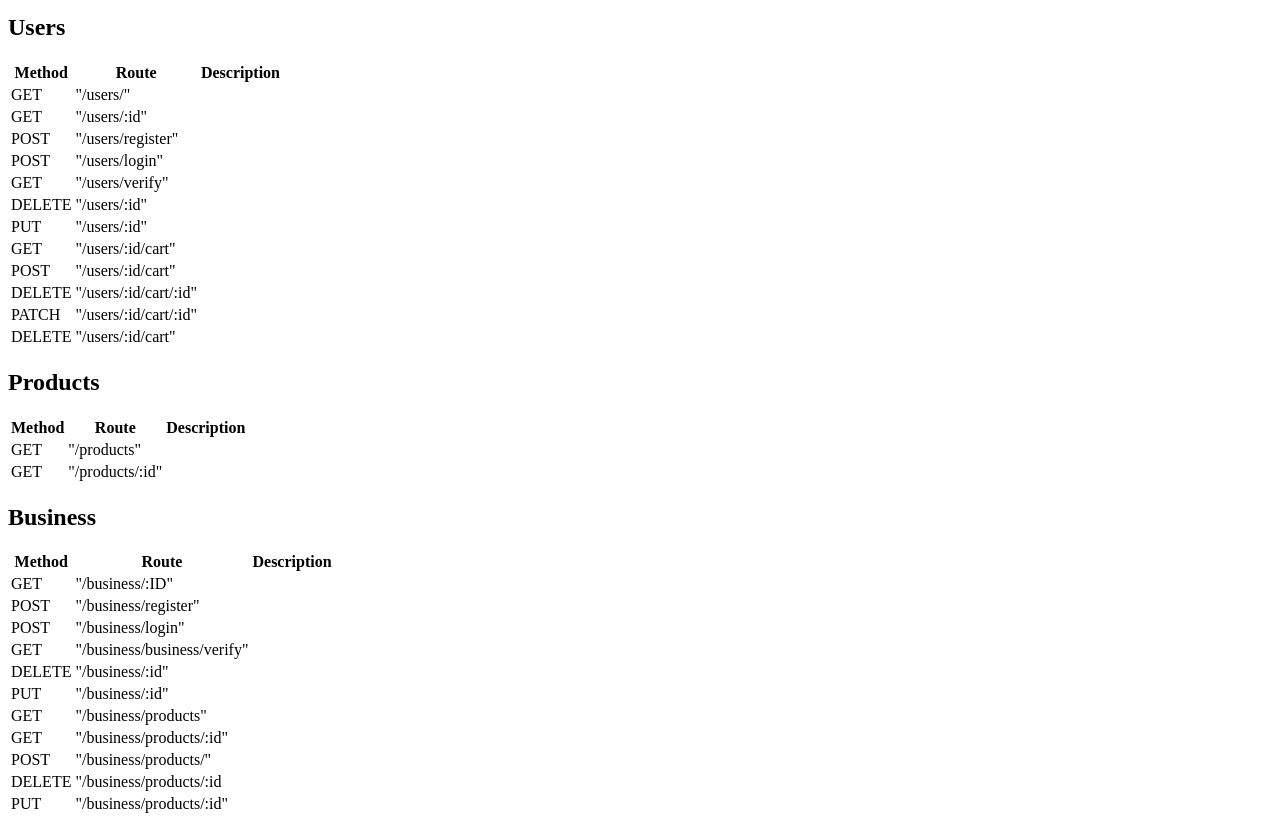
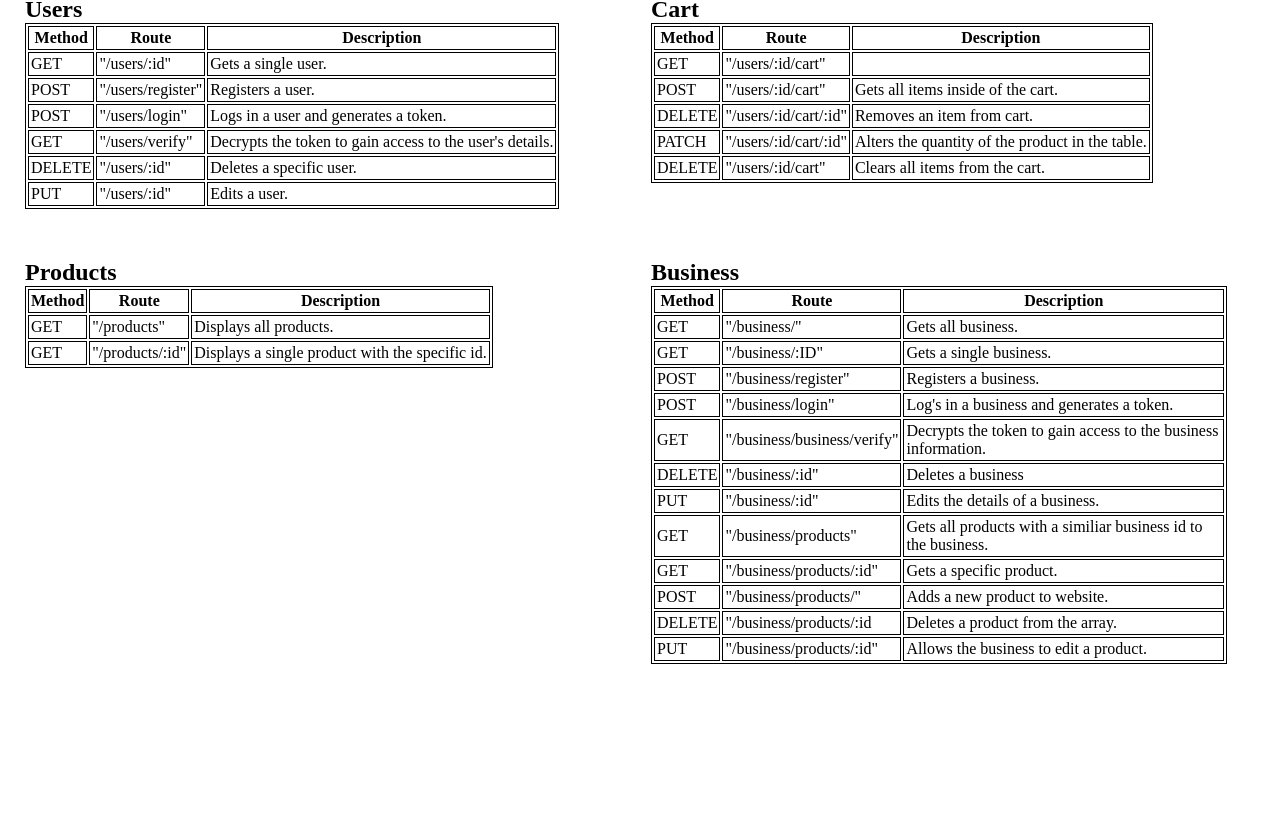
Before and after one commit to MikaRinquest/Capstone_Backend, a website: page public/index.html in a window 1280 px wide. Shown: the part 66-890 px from the top of the page. After the commit the page ends 800 px from the top, so only its background shows below. Drawn offline with Linux system fonts and the light colour scheme.

Commit message:
All routes added

```diff
--- /dev/null
+++ b/public/index.css
@@ -0,0 +1,25 @@
+* {
+  margin: 0;
+  padding: 0;
+  box-sizing: border-box;
+}
+
+.holder {
+  display: flex;
+  flex-wrap: wrap;
+}
+
+.container {
+  width: 45vw;
+  margin: 25px;
+}
+
+.table {
+  border: 1px solid black;
+}
+
+th,
+td {
+  border: 1px solid black;
+  padding: 2px;
+}
--- a/public/index.html
+++ b/public/index.html
@@ -5,12 +5,63 @@
     <meta http-equiv="X-UA-Compatible" content="IE=edge" />
     <meta name="viewport" content="width=device-width, initial-scale=1.0" />
     <title>Document</title>
+    <link rel="stylesheet" href="./index.css" />
   </head>
   <body>
     <h1>Routes</h1>
-    <div>
+    <main class="holder">
+      <div class="container">
         <h2>Users</h2>
-      <table>
+        <table class="table">
+          <thead>
+            <tr>
+              <th>Method</th>
+              <th>Route</th>
+              <th>Description</th>
+            </tr>
+          </thead>
+          <tbody>
+            <!-- <tr>
+              <td>GET</td>
+              <td>"/users/"</td>
+              <td></td>
+            </tr> -->
+            <tr>
+              <td>GET</td>
+              <td>"/users/:id"</td>
+              <td>Gets a single user.</td>
+            </tr>
+            <tr>
+              <td>POST</td>
+              <td>"/users/register"</td>
+              <td>Registers a user.</td>
+            </tr>
+            <tr>
+              <td>POST</td>
+              <td>"/users/login"</td>
+              <td>Logs in a user and generates a token.</td>
+            </tr>
+            <tr>
+              <td>GET</td>
+              <td>"/users/verify"</td>
+              <td>Decrypts the token to gain access to the user's details.</td>
+            </tr>
+            <tr>
+              <td>DELETE</td>
+              <td>"/users/:id"</td>
+              <td>Deletes a specific user.</td>
+            </tr>
+            <tr>
+              <td>PUT</td>
+              <td>"/users/:id"</td>
+              <td>Edits a user.</td>
+            </tr>
+          </tbody>
+        </table>
+      </div>
+      <div class="container">
+        <h2>Cart</h2>
+        <table class="table">
           <thead>
             <tr>
               <th>Method</th>
@@ -21,70 +72,35 @@
           <tbody>
             <tr>
               <td>GET</td>
-            <td>"/users/"</td>
-            <td></td>
-          </tr>
-          <tr>
-            <td>GET</td>
-            <td>"/users/:id"</td>
-            <td></td>
-          </tr>
-          <tr>
-            <td>POST</td>
-            <td>"/users/register"</td>
-            <td></td>
-          </tr>
-          <tr>
-            <td>POST</td>
-            <td>"/users/login"</td>
-            <td></td>
-          </tr>
-          <tr>
-            <td>GET</td>
-            <td>"/users/verify"</td>
-            <td></td>
-          </tr>
-          <tr>
-            <td>DELETE</td>
-            <td>"/users/:id"</td>
-            <td></td>
-          </tr>
-          <tr>
-            <td>PUT</td>
-            <td>"/users/:id"</td>
-            <td></td>
-          </tr>
-          <tr>
-            <td>GET</td>
               <td>"/users/:id/cart"</td>
               <td></td>
             </tr>
             <tr>
               <td>POST</td>
               <td>"/users/:id/cart"</td>
-            <td></td>
+              <td>Gets all items inside of the cart.</td>
             </tr>
             <tr>
               <td>DELETE</td>
               <td>"/users/:id/cart/:id"</td>
-            <td></td>
+              <td>Removes an item from cart.</td>
             </tr>
             <tr>
               <td>PATCH</td>
               <td>"/users/:id/cart/:id"</td>
-            <td></td>
+              <td>Alters the quantity of the product in the table.</td>
             </tr>
             <tr>
               <td>DELETE</td>
               <td>"/users/:id/cart"</td>
-            <td></td>
+              <td>Clears all items from the cart.</td>
             </tr>
           </tbody>
         </table>
       </div>
-    <div>
+      <div class="container">
         <h2>Products</h2>
-      <table>
+        <table class="table">
           <thead>
             <tr>
               <th>Method</th>
@@ -96,19 +112,19 @@
             <tr>
               <td>GET</td>
               <td>"/products"</td>
-            <td></td>
+              <td>Displays all products.</td>
             </tr>
             <tr>
               <td>GET</td>
               <td>"/products/:id"</td>
-            <td></td>
+              <td>Displays a single product with the specific id.</td>
             </tr>
           </tbody>
         </table>
       </div>
-    <div>
+      <div class="container">
         <h2>Business</h2>
-      <table>
+        <table class="table">
           <thead>
             <th>Method</th>
             <th>Route</th>
@@ -117,61 +133,71 @@
           <tbody>
             <tr>
               <td>GET</td>
+              <td>"/business/"</td>
+              <td>Gets all business.</td>
+            </tr>
+            <tr>
+              <td>GET</td>
               <td>"/business/:ID"</td>
-            <td></td>
+              <td>Gets a single business.</td>
             </tr>
             <tr>
               <td>POST</td>
               <td>"/business/register"</td>
-            <td></td>
+              <td>Registers a business.</td>
             </tr>
             <tr>
               <td>POST</td>
               <td>"/business/login"</td>
-            <td></td>
+              <td>Log's in a business and generates a token.</td>
             </tr>
             <tr>
               <td>GET</td>
               <td>"/business/business/verify"</td>
-            <td></td>
+              <td>
+                Decrypts the token to gain access to the business information.
+              </td>
             </tr>
             <tr>
               <td>DELETE</td>
               <td>"/business/:id"</td>
-            <td></td>
+              <td>Deletes a business</td>
             </tr>
             <tr>
               <td>PUT</td>
               <td>"/business/:id"</td>
-            <td></td>
+              <td>Edits the details of a business.</td>
             </tr>
             <tr>
               <td>GET</td>
               <td>"/business/products"</td>
-            <td></td>
+              <td>
+                Gets all products with a similiar business id to the business.
+              </td>
             </tr>
             <tr>
               <td>GET</td>
               <td>"/business/products/:id"</td>
-            <td></td>
+              <td>Gets a specific product.</td>
             </tr>
             <tr>
               <td>POST</td>
               <td>"/business/products/"</td>
-            <td></td>
+              <td>Adds a new product to website.</td>
             </tr>
             <tr>
               <td>DELETE</td>
               <td>"/business/products/:id</td>
-            <td></td>
+              <td>Deletes a product from the array.</td>
             </tr>
             <tr>
               <td>PUT</td>
               <td>"/business/products/:id"</td>
-            <td></td>
+              <td>Allows the business to edit a product.</td>
             </tr>
           </tbody>
         </table>
       </div>
+    </main>
   </body>
 </html>
```
Also changed, not shown: routes/businessProductsRoute.js (+26 -9 lines), routes/businessRoute.js (+41 -22 lines), public/index.js (added), 1 other file. Lines whose indentation alone changed are shown as unchanged.
